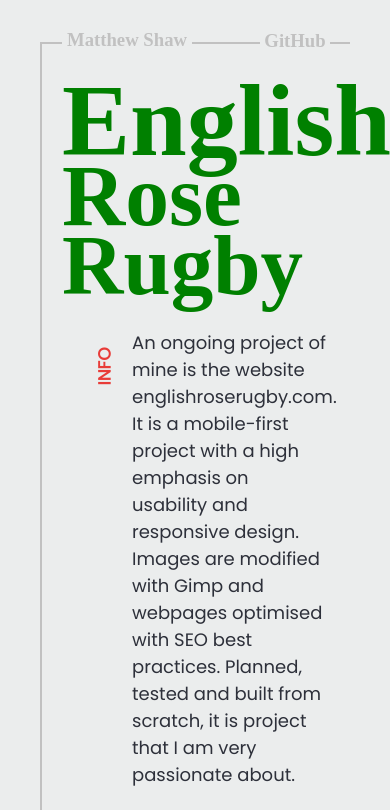
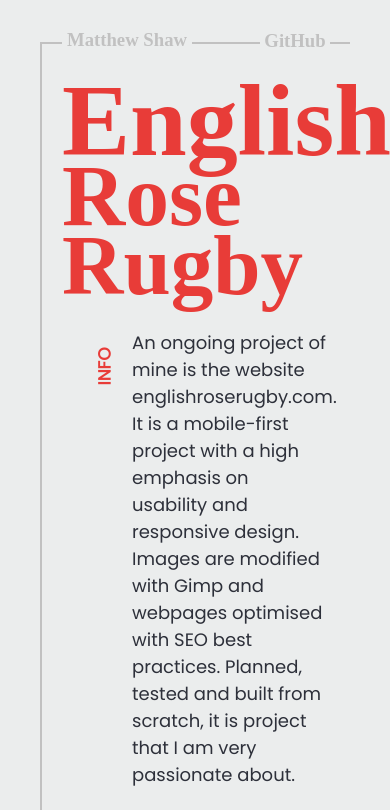
Before and after one commit to Matty1515/portfolio, a website: page index.html in a window 390 px wide. Shown: the top 810 px of the page. Drawn offline with nearby package versions, Linux system fonts and the light colour scheme.

Commit message:
fixed font colour issue

```diff
--- a/app/scss/styles.scss
+++ b/app/scss/styles.scss
@@ -7,6 +7,7 @@
 	5) Content Right
 	6) Alternative Styles
 	7) Media Queries
+
 */
 
 /* ===== 1) House Style =====
@@ -271,17 +272,11 @@
   }
 }
 @media (max-width: 991.98px) {
-  h1 {
-    color: blue;
-  }
   .scrollbar {
     display: none;
   }
 }
 @media (max-width: 767.98px) {
-  h1 {
-    color: green;
-  }
   .content {
     width: 110%;
   }
@@ -292,7 +287,6 @@
 }
 @media (max-width: 560px) {
   h1 {
-    /* color: green;*/
     font-size: 85px;
     line-height: 0.8;
   }
```
Also changed, not shown: app/css/styles.css.
